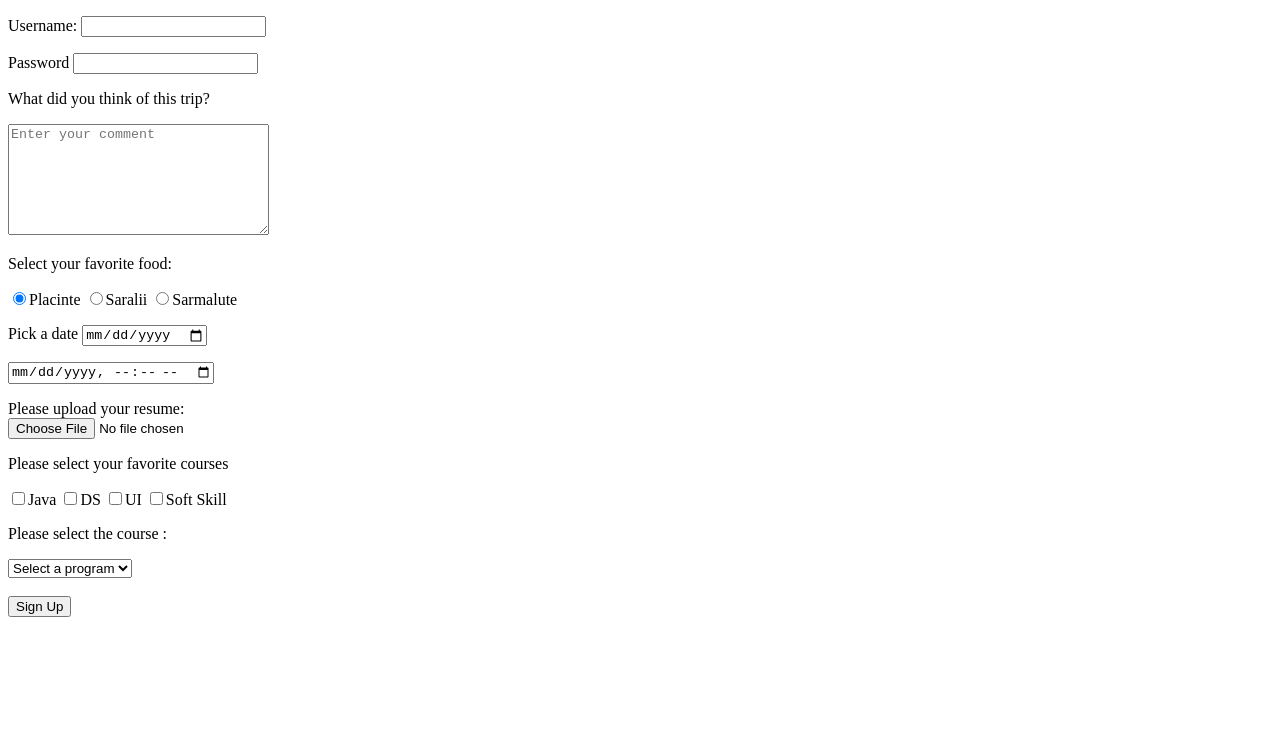
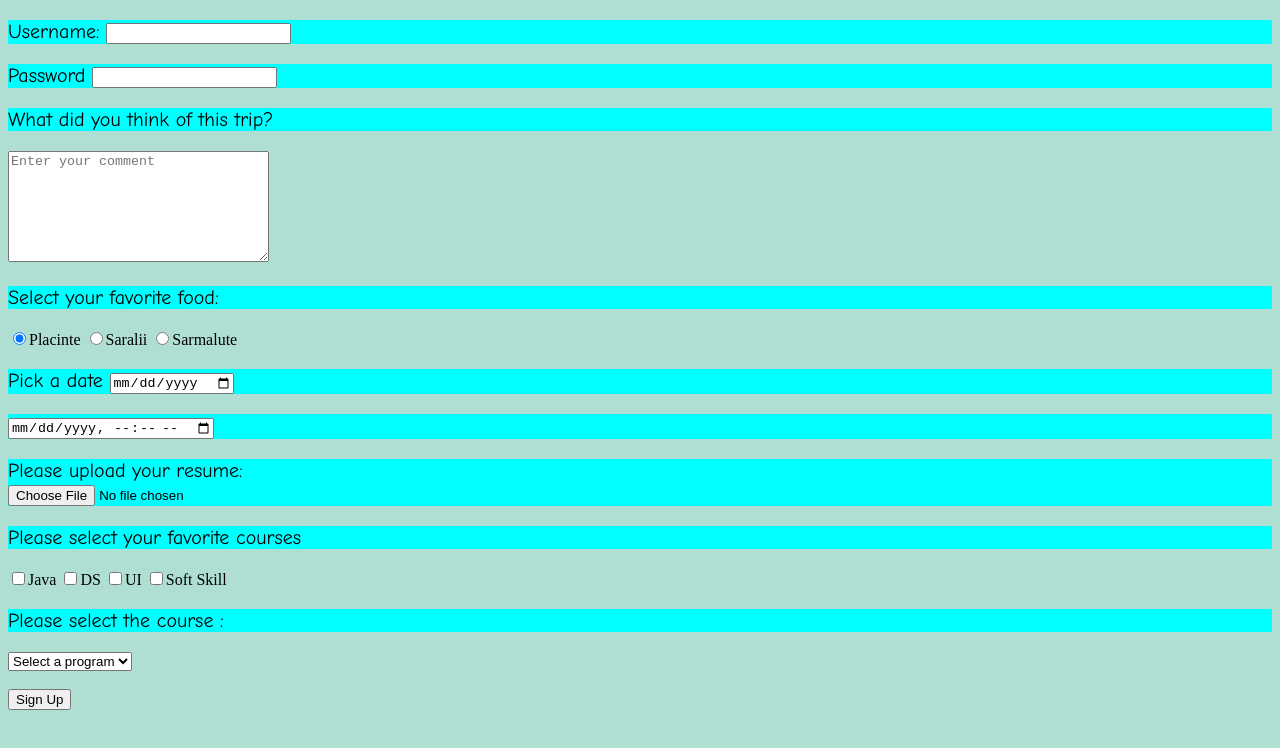
Before and after one commit to igariokpojar/UA-Practice, a plain HTML site: page files/forms.html in a window 1280 px wide. Drawn offline with Linux system fonts and the light colour scheme.

Commit message:
css started

```diff
--- a/files/forms.html
+++ b/files/forms.html
@@ -2,15 +2,27 @@
 <html lang="en">
 <head>
      <title>Forms practice</title>
+
+    <style>
+        body{
+            background-color: #afc7de;
+        }
+        p{
+            background-color: aqua;
+            font-size: 20px;
+            font-family: "Comic Sans MS";
+        }
+
+    </style>
 </head>
-<body>
+<body style="background-color: #afded3">
 
 <form >
- <p>
+ <p   style="background-color: aqua" >
   Username:
     <input type="text" name="username">
  </p>
-   <p>
+   <p style="background-color: aqua">
       Password
       <input type="password">
    </p>
```
